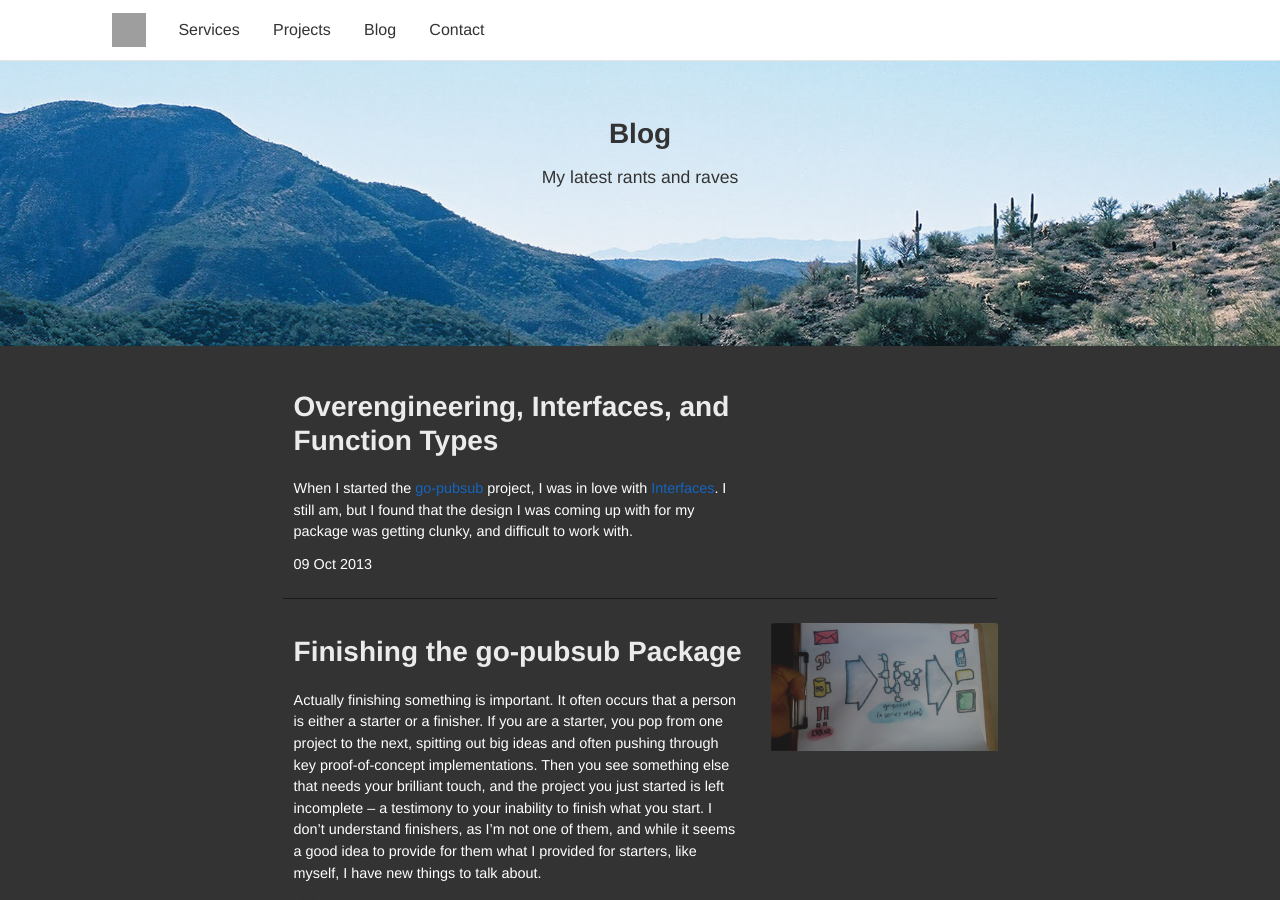
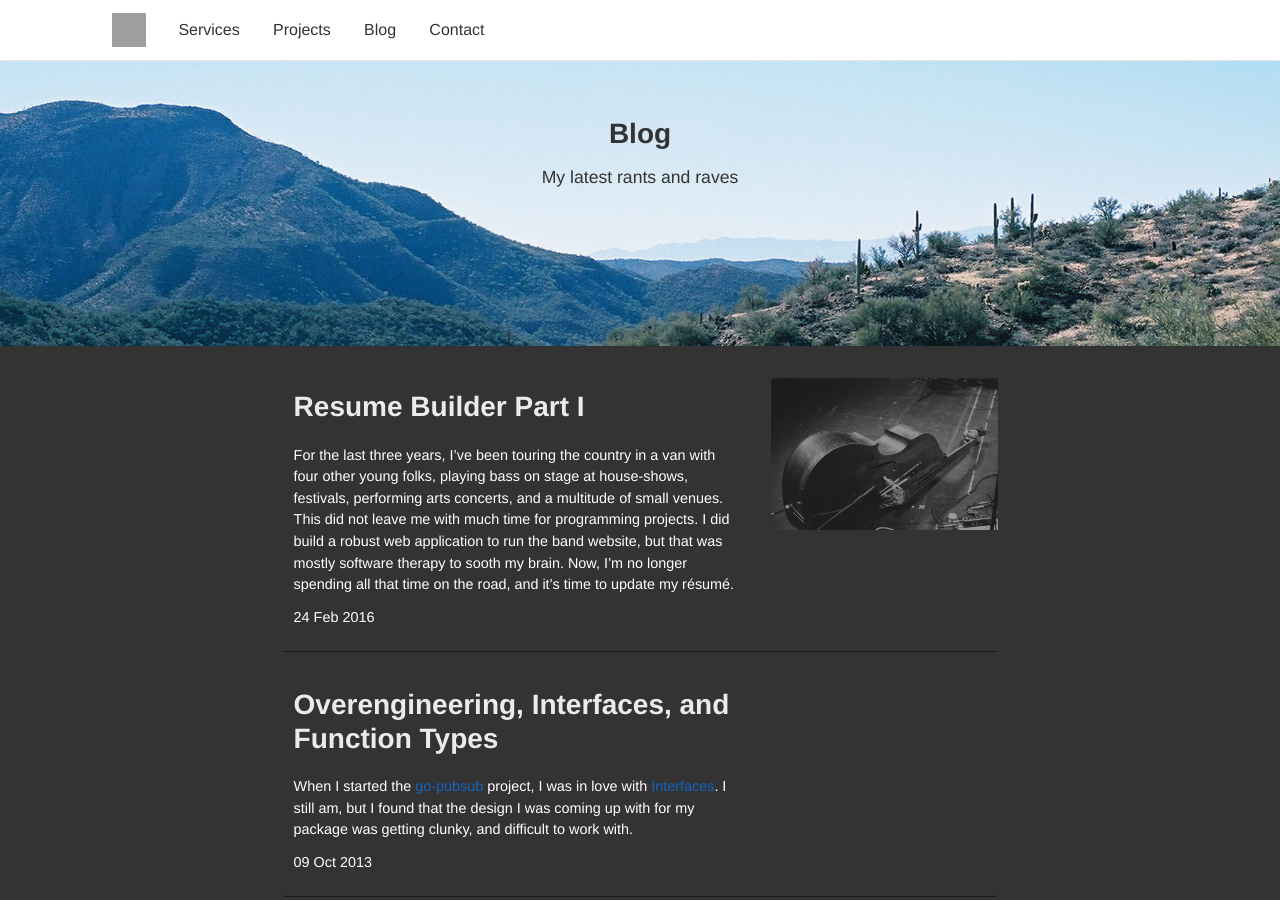
Before and after one commit to jessecarl/jessecarl.github.io, a Jekyll site: the page built from blog/index.html, in a window 1280 px wide and 900 px high. Built offline with Jekyll 4.4.1, drawn with Linux system fonts in a browser that asks for light colours; the list of posts is cut into pages by our own code; some of the changed lines change nothing that is shown; some of the changed text lies outside the part shown; grey boxes are pictures that could not be loaded.

Commit message:
Post Resume Builder Part I
Adds new post to talk about structuring data for the resume builder.

````diff
--- a/_config.yml
+++ b/_config.yml
@@ -1,5 +1,7 @@
 name: "Jesse Allen: Lazy Engineer"
 markdown: kramdown
+kramdown:
+  input: GFM
 highlighter: rouge
 gems:
   - jekyll-paginate
--- /dev/null
+++ b/_posts/2016-02-24-resume-builder-part-1.md
@@ -0,0 +1,130 @@
+---
+layout: post
+title: Resume Builder Part I
+date: 2016-02-24 17:00:00
+category:
+  - consulting
+  - saas
+  - toolbuilding
+img: /img/posts/ada-at-rest.jpg
+---
+
+For the last three years, I’ve been touring the country in a van with four other young folks, playing bass on stage at house-shows, festivals, performing arts concerts, and a multitude of small venues. This did not leave me with much time for programming projects. I did build a robust web application to run the band website, but that was mostly software therapy to sooth my brain. Now, I’m no longer spending all that time on the road, and it’s time to update my résumé.<!--more-->
+
+<figure class="thumbnail">
+  <img src="{{ page.img }}" alt="My touring bass">
+</figure>
+
+In college, when it was time to apply for jobs as an electrical engineer (in a job market where even the most employable degrees were depressed), I decided to make myself stand out from the crowd. I typeset my résumé with `LaTeX`. My résumé was the most beautifully typeset pdf I had ever seen. If I recall, it got a couple nice comments from the few engineers who actually got to see it. Ultimately, a vast majority of jobs I applied for had automated systems, and even if they allowed an upload, it was simply scraped for the text and saved as pure text. So much for beauty…
+
+I still love looking at my `LaTeX` version, but this time around, I plan to keep a text and probably a markdown or html version as well. One of the problems I encountered last time I made an update to my résumé was that of keeping all the versions in sync. This was especially painful when I was creating targetted versions for the kind of work I was interested in – software, electrical engineering, substitute teaching, drink pouring, etc. Keeping different versions was as simple as `git branch drink-pouring`, but then I still had to update more than one document with the same exact information.
+
+I am a proudly lazy engineer. Why do something by hand over and over if it can be automated? With little to do on the software front but my own pet projects for a couple of weeks, I could eschew the usual cost-benefit analysis, weighing the amount of time I would save and the reduction in error against the time it would take to build a tool. Had this been a different time, I might not have decided to build a résumé update tool, but here we are.
+
+To start, I took the best version of my résumé content, and organized it into json. I find that by organizing any set of data into json structures, I can quickly address issues with inconsistent data. Let’s look at phone numbers: in the contact portion of the structure, we have the following:
+
+```json
+{
+  "contact":{
+    "name":"Jesse Allen",
+    "address":{
+      "streetAddress":"9750 N Paseo Corona",
+      "locality":"Tucson",
+      "region":"AZ",
+      "postalCode":"85737"
+    },
+    "phone":[{
+      "type":"mobile",
+      "number":"5208507298"
+    },{
+      "type":"other",
+      "number":"5203024945",
+      "primary":true
+    }],
+    "email":"jesse@jessecarl.com"
+  },
+  …
+```
+
+Rather than have `phone` be a simple text field, I chose to represent phone numbers as more structured data, and rather than have `phone` be a single datum, I chose to make it an array. I could have made `address` an array as well, but I discovered some time ago that multiple addresses on a résumé is trouble. Note that I chose to use a `primary` flag, rather than rely on the order in the array. In producing a human-readable document, which is one reason I go to json so much, it becomes important that intended behavior is explicit. We could assume that the phone numbers are listed such that the first number is most important, but one would have to know implementation details to be sure. Instead, by making `primary` an explicit property, we inform the implementation.
+
+Continuing through the file, we find more we can discuss.
+
+```json
+{
+  …
+  "objective":"Obtain part time of rull time work as a software engineer.",
+  "experiences":[{
+    "type":"work",
+    "cvOnly":false,
+    "organization":"Run Boy Run LLC",
+    "location":"Nationally",
+    "role":"Co-Owner/Bassist",
+    "startDate":"2009-08-01T00:00:00Z",
+    "endDate":"2016-01-01T00:00:00Z",
+    "tasks":[
+      "Writing, arranging, recording, and performing original and traditional music.",
+      "Creating and supervising the creation of promotional materials, artwork, multimedia, etc.",
+      "Appearances on A Prairie Home Companion with Garrison Keillor, Telluride Bluegrass Festival, and more.",
+      "K-12 educational residencies through ASU Gammage, The Musical Instrument Museum, and others across the country."
+    ]
+  },{
+  …
+    "type":"volunteer",
+    "cvOnly":false,
+    "organization":"Chicago Urban Project (InterVarsity)",
+    "location":"Lawndale Neighborhood, Chicago, IL",
+    "role":"Volunteer/Participant",
+    "startDate":"2004-06-01T00:00:00Z",
+    "endDate":"2004-08-01T00:00:00Z",
+    "tasks":[
+      "Worked with other College and High School students to teach a K-8 summer tutoring program through a collaboration of InterVarsity and Lawndale Christian Development Corporation."
+    ]
+  }],
+  …
+```
+
+We can see here that the experiences, noted on a typical résumé as something like "Work & Volunteer Experience," can be divided according to `type`, can be sorted by `startDate` or `endDate`, and can be hidden on the classically short résumé (as opposed to the full CV). Some fields that might be tempting to make more structured, like `location` or `role` are purposefully left unstructured here. When touring nationally or working in a specific neighborhood, we need to have the flexibility that a more structured `city` and `state` cannot afford. These same patterns of recognizing where data needs to be more or less structured continue through the rest of the document.
+
+```json
+  …
+  "skills":[
+    "Go (golang)",
+    "Javascript",
+    "LESS/SASS/CSS",
+    "C/C++",
+    "Python",
+    "SQL",
+    "Matlab",
+    "Verilog",
+    "Spice",
+    "LaTeX"
+  ],
+  "education":[{
+    "institution":"The University of Arizona",
+    "location":"Tucson, AZ",
+    "degree":[{
+      "type":"Bachelor of Science",
+      "fieldOfStudy":["Electrical Engineering"],
+      "minor":[
+        "Mathematics",
+        "Computer Engineering"
+      ]
+    }],
+    "date":"2008-12-01T00:00:00Z"
+  }],
+  "awards":[{
+    "organization":"Senior Design Competition",
+    "award":"Best Overall Project",
+    "description":"Designed a thermostat reference design for Texas Instruments. Was responsible for user interface hardware and software as well as the overall software organization.",
+    "date":"2007-12-01T00:00:00Z"
+  },{
+    "organization":"Boy Scouts of America",
+    "award":"Eagle Scout",
+    "description":"Held various leadership positions. Planned and led project to collect clothing and other donations from about 1000 homes for Gospel Rescue Mission.",
+    "date":"2002-05-01T00:00:00Z"
+  }]
+}
+```
+
+That is an organized document that can be read just as easily by a human as by a machine. I find it a helpful practice, when looking at any content, to restructure it into json. I could use any number of formats, but I find that json strikes the balance between the high overhead of a document in XML and the lack of explicit structure in a YAML document. Try it with some of your own data.
````
Also changed, not shown: img/posts/ada-at-rest.jpg (added).
